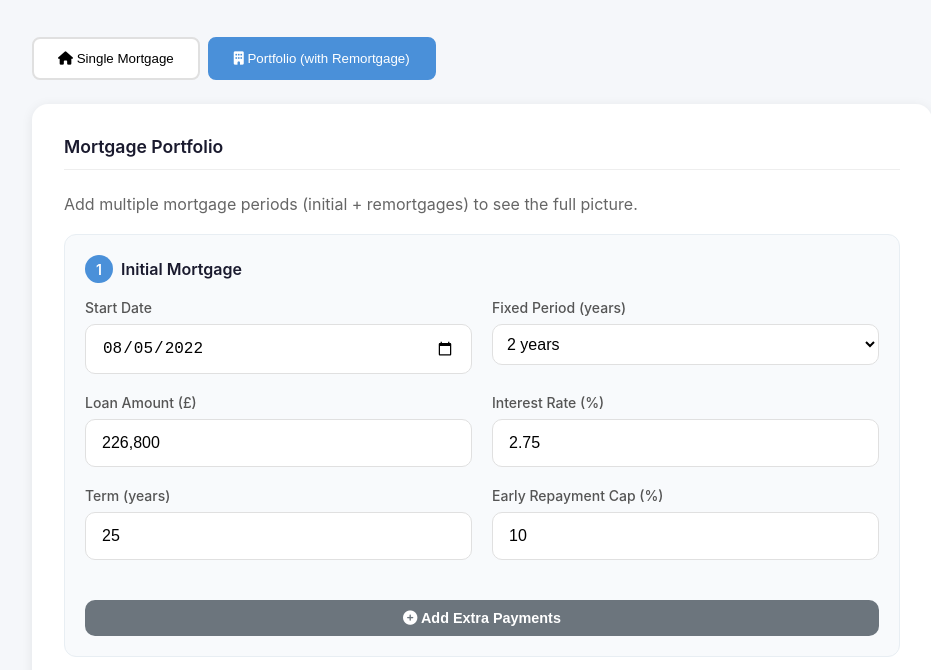
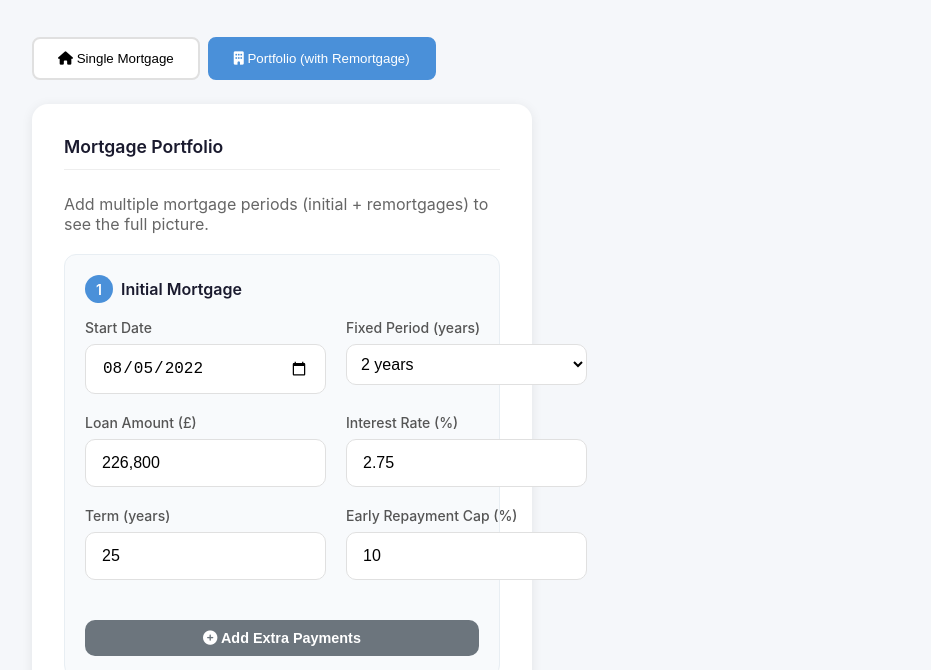
Before and after one commit to flavi2k/mortgage-calculator, a website: page MortgageWebApp/wwwroot/index.html in a window 1280 px wide. Shown: the part 110-780 px from the top of the page, without its empty margins (158-1089 px from the left). Drawn offline with nearby package versions, Linux system fonts and the light colour scheme; no server answers.

Commit message:
Make portfolio table use full screen width

```diff
--- a/MortgageWebApp/wwwroot/index.html
+++ b/MortgageWebApp/wwwroot/index.html
@@ -423,6 +423,12 @@
 
         .tab-content.active {
             display: block;
+        }
+
+        .tab-content.active.wide {
+            max-width: 100%;
+            margin: 0 -200px;
+            padding: 0 200px;
         }
     </style>
 </head>
@@ -505,7 +511,7 @@
         </div>
         </div>
 
-        <div id="portfolioTabContent" class="tab-content active">
+        <div id="portfolioTabContent" class="tab-content active wide">
             <div class="card">
                 <h2 class="section-title">Mortgage Portfolio</h2>
                 <p style="color: #666; margin-bottom: 20px;">Add multiple mortgage periods (initial + remortgages) to see the full picture.</p>
```
